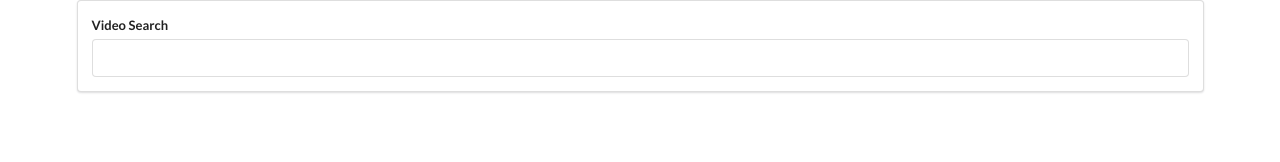
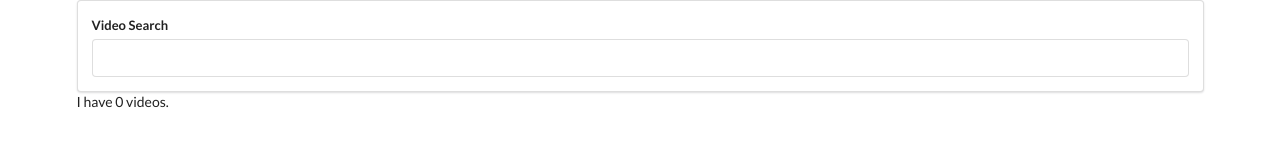
Before and after one commit to BenCullenDev/video-app-hooks, a React (Create React App) app: page / in a window 1280 px wide. Shown: the top 162 px of the page. Built offline with nearby package versions, Linux system fonts and the light colour scheme.

Commit message:
added api response to state as 'videos'

```diff
--- a/src/components/App.js
+++ b/src/components/App.js
@@ -3,18 +3,23 @@ import SearchBar from "./SearchBar";
 import youtube from "../apis/youtube";
 
 class App extends React.Component {
-    onTermSubmit = (term) => {
-        youtube.get('/search', {
+    state = { videos: [] }
+    onTermSubmit = async (term) => {
+        const response = await youtube.get('/search', {
             params: {
                 q: term
             }
         })
-
+    console.log(response)
+    this.setState( {videos: response.data.items} )
     }
 
 
     render() {
-        return <div className="ui container"><SearchBar onFormSubmit={this.onTermSubmit}/></div>
+        return  <div className="ui container">
+                <SearchBar onFormSubmit={this.onTermSubmit}/>
+                I have {this.state.videos.length} videos.
+                </div>
     }
 }
 
```
